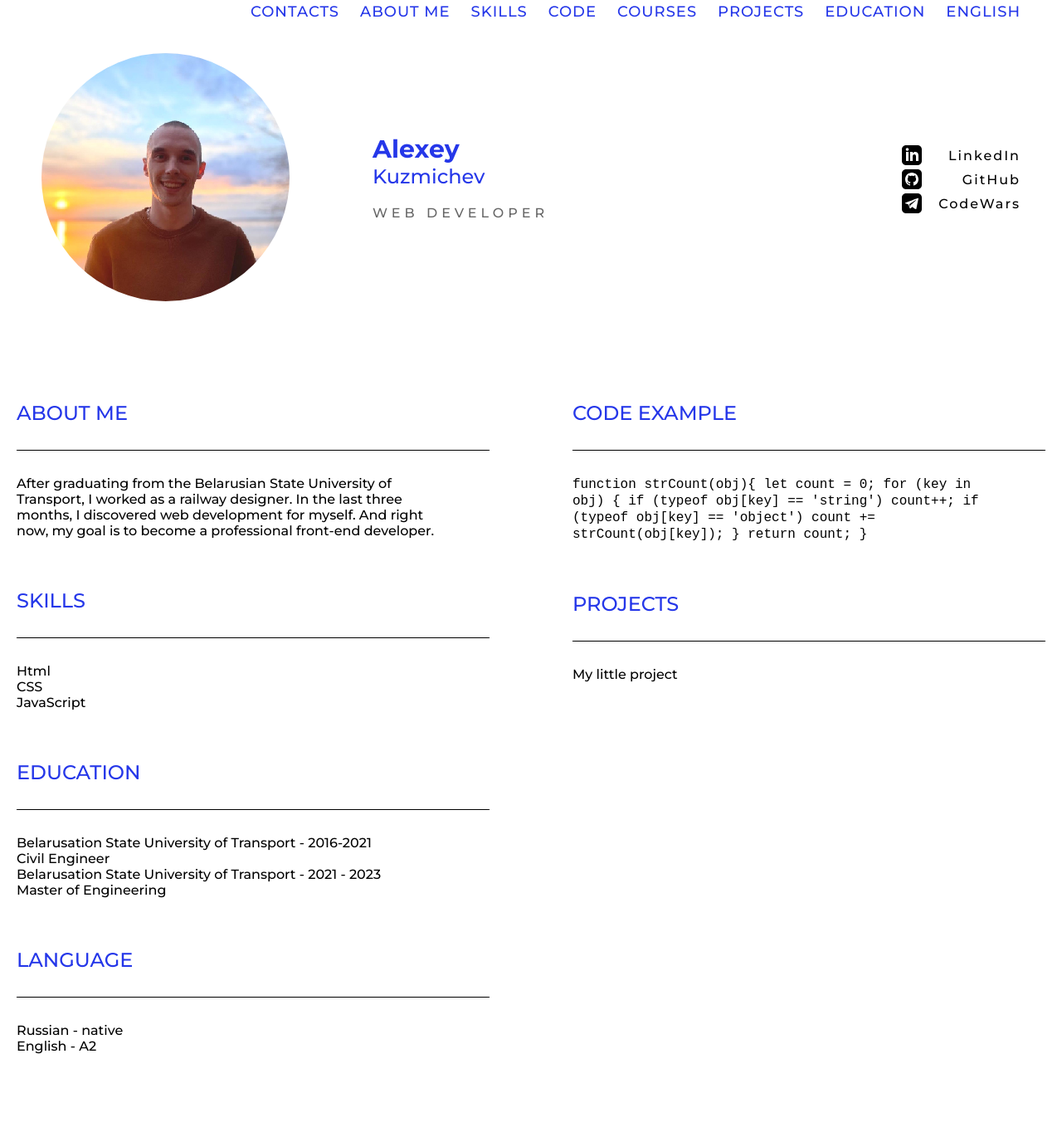
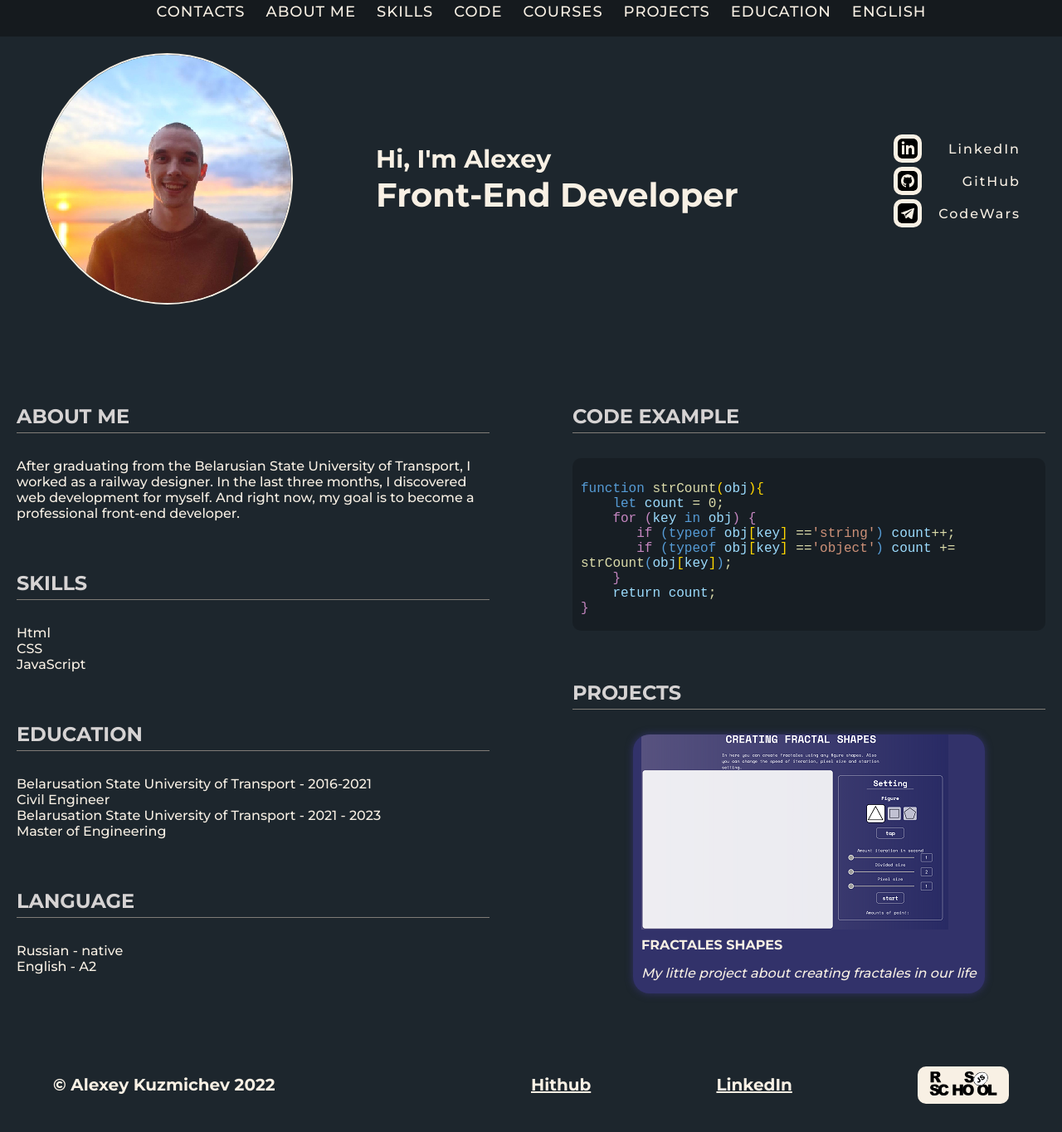
Before and after one commit to LineCoran/rsschool-cv_stage0, a plain HTML site: page index.html in a window 1280 px wide. Shown: the part 16-1380 px from the top of the page at 83% size. Drawn offline with Linux system fonts and the light colour scheme.

Commit message:
fix: stylied footer, codeexample projects, new colours of page

```diff
--- a/index.html
+++ b/index.html
@@ -15,6 +15,7 @@
 
 <body>
     <header class="header">
+        <div class="container">
             <nav class="header_nav">
                 <ul class="nav_list">
                     <li class="nav_item">
@@ -43,6 +44,8 @@
                     </li>
                 </ul>
             </nav>
+        </div>
+
     </header>
     <main class="main">
         <div class="container">
@@ -50,24 +53,23 @@
                 <div class="profile_user">
                     <img src="assets/myphoto.png" alt="avatar" class="user_avatar">
                     <div class="user_content">
-                        <h1 class="user_name">Alexey</h1>
-                        <h2 class="user_family">Kuzmichev</h2>
-                        <div class="user_prof">Web Developer</div>
+                        <h1 class="user_name">Hi, I'm Alexey</h1>
+                        <div class="user_family">Front-End Developer</div>
                     </div>
                 </div>
                 <div class="user_contacts">
                     <ul class="contact_list">
                         <li class="contact_item">
                             <img class="contact_icon" src="assets/linkedin.svg" alt="">
-                            <p class="contact_link"><a href="">LinkedIn</a></p>
+                            <p class="contact_link"><a href="https://www.linkedin.com/in/alexey-kuzmichev-4a5471239/">LinkedIn</a></p>
                         </li>
                         <li class="contact_item">
                             <img class="contact_icon" src="assets/github.svg" alt="">
-                            <p class="contact_link"><a href="">GitHub</a></p>
+                            <p class="contact_link"><a href="https://github.com/LineCoran">GitHub</a></p>
                         </li>
                         <li class="contact_item">
                             <img class="contact_icon" src="assets/telegram.svg" alt="">
-                            <p class="contact_link"><a href="">CodeWars</a></p>
+                            <p class="contact_link"><a href="https://www.codewars.com/users/LineCoran">CodeWars</a></p>
                         </li>
                     </ul>
                 </div>
@@ -89,31 +91,35 @@
                         <h2 class="section_title">
                             Skills
                         </h2>
-                        <p class="section_inner">
-                            Html <br>
-                            CSS <br>
-                            JavaScript <br>
-                        </p>
+                        <div class="section_inner">
+                            <ul class="skills-list">
+                                <li class="skills-item">Html</li>
+                                <li class="skills-item">CSS</li>
+                                <li class="skills-item">JavaScript</li>
+                            </ul>
+                        </div>
                     </section>
                     <section id="eduacation">
                         <h2 class="section_title">
                             Education
                         </h2>
-                        <p class="section_inner">
+                        <div class="section_inner">
                             Belarusation State University of Transport - 2016-2021 <br>
                             Civil Engineer <br>
                             Belarusation State University of Transport - 2021 - 2023 <br>
                             Master of Engineering
-                        </p>
+                        </div>
                     </section>
                     <section id="language">
                         <h2 class="section_title">
                             Language
                         </h2>
-                        <p class="section_inner">
-                            Russian - native <br>
-                            English - A2 <br>
-                        </p>
+                        <div class="section_inner">
+                            <ul class="language-list">
+                                <li class="language-item">Russian - native</li>
+                                <li class="language-item">English - A2</li>
+                            </ul>
+                        </div>
                     </section>
                 </div>
                 <div class="information_inner">
@@ -121,26 +127,33 @@
                         <h2 class="section_title">
                             Code Example
                         </h2>
-                        <p class="section_inner">
-                            <code>
-                                function strCount(obj){
-                                    let count = 0;
-                                    for (key in obj) {
-                                      if (typeof obj[key] == 'string') count++;
-                                      if (typeof obj[key] == 'object') count += strCount(obj[key]);
-                                    }
-                                    return count;
-                              }
-                            </code>
-                        </p>
+                        <div class="section_inner">
+                            <pre>
+                                <code class="js-example">
+<span class="js-blue">function</span> <span class="js-namefunc">strCount</span><span class="js-yellow">(</span><span class="js-sky">obj</span><span class="js-yellow">)</span><span class="js-yellow">{</span>
+    <span class="js-blue">let</span> <span class="js-sky">count</span> <span class="js-namefunc">= 0;</span>
+    <span class="js-pink">for (</span><span class="js-sky">key</span> <span class="js-blue">in</span> <span class="js-sky">obj</span><span class="js-pink">) {</span>
+       <span class="js-pink">if</span> <span class="js-blue">(typeof</span> <span class="js-sky">obj</span><span class="js-yellow">[</span><span class="js-sky">key</span><span class="js-yellow">]</span> <span class="js-namefunc">==</span><span class="js-grey">'string'</span><span class="js-blue">)</span> <span class="js-sky">count</span><span class="js-namefunc">++;</span>
+       <span class="js-pink">if</span> <span class="js-blue">(typeof</span> <span class="js-sky">obj</span><span class="js-yellow">[</span><span class="js-sky">key</span><span class="js-yellow">]</span> <span class="js-namefunc">==</span><span class="js-grey">'object'</span><span class="js-blue">)</span> <span class="js-sky">count</span> <span class="js-namefunc">+=</span> <span class="js-namefunc">strCount</span><span class="js-blue">(</span></span><span class="js-sky">obj</span><span class="js-yellow">[</span><span class="js-sky">key</span><span class="js-yellow">]</span><span class="js-blue">)</span><span class="js-namefunc">;</span>
+    <span class="js-pink">}</span>
+    <span class="js-sky">return</span> <span class="js-sky">count</span><span class="js-namefunc">;</span>
+<span class="js-pink">}</span></code>
+                            </pre>
+                        </div>
                     </section>
-                    <section class="Projects">
+                    <section class="projects">
                         <h2 class="section_title">
                             Projects
                         </h2>
-                        <p class="section_inner">
-                            <a href="#">My little project</a>
-                        </p>
+                        <div class="section_inner">
+                            <a href="https://linecoran.github.io/fractales/" class="project-link">
+                                <div class="project_item">
+                                    <img src="assets/fractales.png" alt="project photo" class="project_photo">
+                                    <div class="project_name">Fractales Shapes</div>
+                                    <div class="project_description">My little project about creating fractales in our life</div>
+                                </div>
+                            </a>
+                        </div>
                     </section>
                 </div>
             </section>
@@ -148,8 +161,15 @@
         </div>
     </main>
     <footer class="footer">
-        <div class="container">
-
+            <div class="footer-inner">
+                <div class="footer-inner_copyright">
+                    <p>&copy; Alexey Kuzmichev 2022</p>
+                </div>
+                <ul class="footer-inner_contact-links">
+                    <li class="contact-links_item"><a href="https://github.com/LineCoran" class="contact-links_link">Hithub</a></li>
+                    <li class="contact-links_item"><a href="https://www.linkedin.com/in/alexey-kuzmichev-4a5471239/" class="contact-links_link">LinkedIn</a></li>
+                    <li class="contact-links_item contact-links_item-rs "><a href="https://rs.school/js/" class="contact-links_link"><img src="assets/rs_school_js.svg" width="100px" height="30px" alt="rsshool logo" class="rsschool-logo"></a></li>
+                </ul>
             </div>
     </footer>
 </body>
--- a/style.css
+++ b/style.css
@@ -11,15 +11,17 @@ a {
 }
 
 body {
+    color: rgb(248, 240, 228);
     min-height: 100vh;
     display: flex;
     flex-direction: column;
     justify-content: space-between;
 
+    background-color: rgb(29, 38, 45);
+
 
     font-family: 'Montserrat', sans-serif;
     font-size: 16px;
-    color: #1e1e1e;
 }
 
 .container {
@@ -30,6 +32,7 @@ body {
 /* ===== Header ===== */
 
 .header {
+    background-color: rgb(21, 26, 30);
     height: 60px;
     width: 100%;
     display: flex;
@@ -39,13 +42,12 @@ body {
 }
 
 .nav_list {
-
     display: flex;
     flex-wrap: wrap;
 }
 
 .nav_link {
-    color: #2537e9;;
+
     letter-spacing: 1px;
     text-transform: uppercase;
     font-size: 18px;
@@ -80,11 +82,8 @@ body {
 
 .user_avatar {
     border-radius: 50%;
+    border: rgb(248, 240, 228) 2px solid;
     margin-right: 100px;
-}
-
-.user_content {
-    color: #2537e9;
 }
 
 .user_name {
@@ -93,17 +92,8 @@ body {
 }
 
 .user_family {
-    font-size: 24px;
-    font-weight: 400;
-    margin-bottom: 20px;
-}
-
-.user_prof {
-    font-size: 16px;
-    font-weight: 400;
-    color: #666;
-    text-transform: uppercase;
-    letter-spacing: 5px;
+    font-size: 40px;
+    font-weight: 700;
 }
 
 .contact_item {
@@ -111,12 +101,14 @@ body {
     justify-content: space-between;
     align-items: center;
 
-    color: #000;
     letter-spacing: 2px;
     margin-top: 5px;
 }
 
 .contact_icon {
+    padding: 5px;
+    border-radius: 10px;
+    background-color: rgb(248, 240, 228);
     margin-right: 20px;
 }
 
@@ -138,35 +130,143 @@ body {
     margin-right: 100px;
 }
 .section_title {
+    color: rgb(214, 211, 211);
     margin-bottom: 30px;
-    padding-bottom: 30px;
+    padding-bottom: 5px;
 
     font-size: 24px;
-    font-weight: 500;
-    color: #2537e9;
+    font-weight: 700;
 
-    border-bottom: solid 1px #000;
+    border-bottom: solid 1px rgb(128, 124, 119);
     text-transform: uppercase;
 }
 
 .section_inner {
     font-size: 16px;
-    color: #000;
-
-    padding-right: 50px;
     margin-bottom: 60px;
 }
+
 
 .information_right {
     padding-left: 50px;
 }
 
+/* ===== Code Example ==== */
+
+code {
+    white-space: pre-wrap;
+}
+
+pre {
+    padding: 10px 20px 0px 10px;
+    border-radius: 10px;
+    background-color: rgb(0, 0, 0, .2);
+}
+
+.js-blue {
+    color: rgb(86, 156, 214);
+}
+
+.js-namefunc {
+    color: rgb(220, 220, 170);
+}
+
+.js-yellow {
+    color: rgb(255, 215, 0);
+}
+
+.js-sky {
+    color: rgb(156, 220, 254);
+}
+
+.js-pink {
+    color: rgb(197, 134, 192);
+}
+
+.js-grey {
+    color: rgb(206, 145, 120);
+}
+
+/* ===== Code Example END ==== */
+
+/* ===== Projects ==== */
+
+.project_item {
+  overflow: hidden;
+  box-shadow: 0 0 10px rgb(50, 50, 106);
+  max-width: max-content;
+  margin: 0 auto;
+  padding: 0 10px;
+  border-radius: 20px;
+  background-color: rgb(50, 50, 106);
+
+  transition: 0.1s linear;
+}
+
+.project_item:hover {
+    box-shadow: 0 0 25px rgb(50, 50, 106);
+}
+
+.project_photo {
+    margin-bottom: 5px;
+}
+
+.project_name {
+    text-transform: uppercase;
+    font-weight: 700;
+    margin-bottom: 15px;
+}
+
+.project_description {
+    margin-bottom: 15px;
+    font-weight: 400;
+    font-style: italic;
+}
 
 
+/* ===== Projects END ==== */
 
-
+/* ===== Footer ==== */
 
 .footer {
-    height: 200px;
+    width: 90%;
+    min-height: 100px;
+    margin: 0 auto;
+    display: flex;
+    flex-direction: column;
+    justify-content: center;
+}
+
+ .footer-inner {
+    display: flex;
+    justify-content: space-between;
+    align-items: center;
+}
+
+.footer-inner_copyright {
+    width: 100%;
+}
+
+.footer-inner_contact-links {
+    width: 100%;
+    display: flex;
+    justify-content: space-between;
+    align-items: center;
+}
+.footer-inner_copyright {
+    font-size: 20px;
+    font-weight: 700;
 
 }
+.contact-links_item {
+    font-size: 20px;
+    font-weight: 700;
+    text-decoration: underline;
+}
+.contact-links_item-rs {
+    padding: 5px;
+    border-radius: 10px;
+    background-color: rgb(248, 240, 228);
+}
+
+/* ===== Footer END ==== */
```
Also changed, not shown: assets/fractales.png (added), assets/rs_school_js.svg (added), scripts.js (added). Lines whose indentation alone changed are shown as unchanged.
